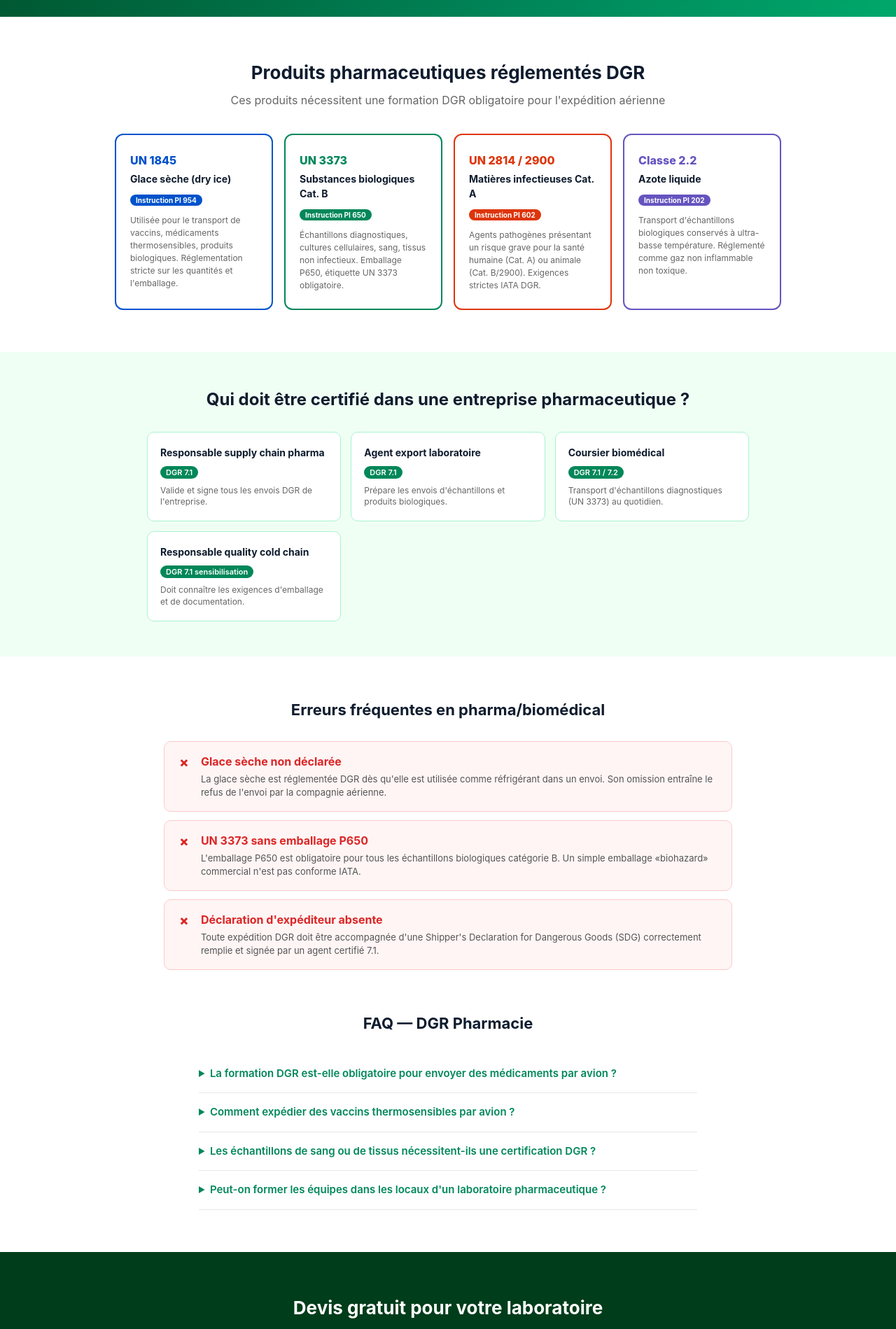
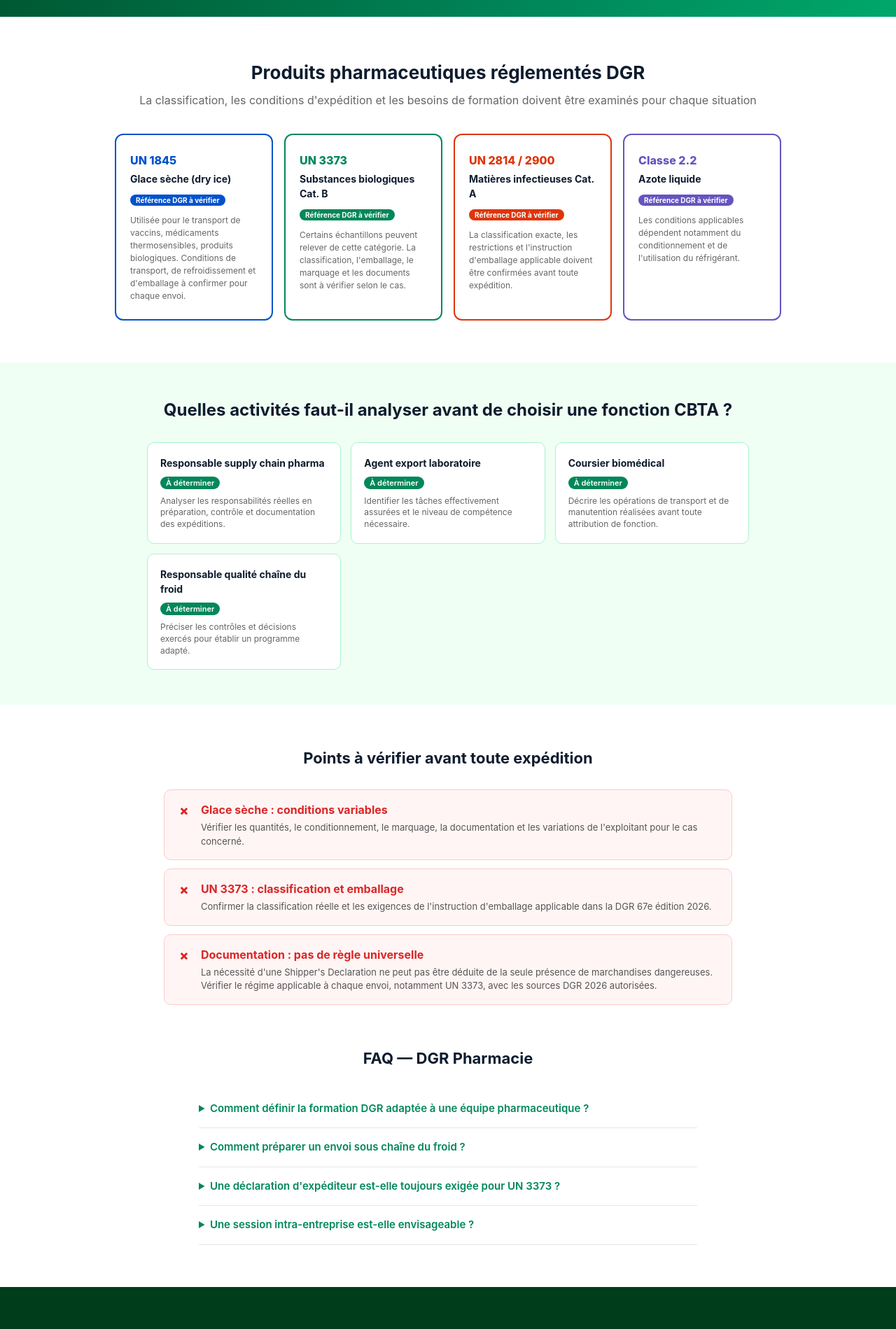
Before and after one commit to relaxsaadi/cbta, a Next.js app: page /formation-dgr-pharmacie in a window 1280 px wide. Shown: the part 640-2539 px from the top of the page at 70% size. Built offline with nearby package versions, Linux system fonts and the light colour scheme; no server answers.

Commit message:
fix(dgr-public): fail closed pharma training claims and UN3373 paperwork

```diff
--- a/app/formation-dgr-pharmacie/page.tsx
+++ b/app/formation-dgr-pharmacie/page.tsx
@@ -10,7 +10,7 @@ import TrackedLink from "@/components/TrackedLink";
 export const metadata: Metadata = {
   title: "Formation IATA DGR Pharmacie & Biomédical — Glace Sèche, UN 3373",
   description:
-    "Formation IATA DGR pour le secteur pharmaceutique et biomédical : glace sèche (PI 954), substances biologiques UN 3373, matières infectieuses UN 2814/2900. Centre CBTA certifié en Algérie.",
+    "Formation DGR pour équipes pharmaceutiques et biomédicales : analyse des tâches réelles et des produits transportés. Classification et obligations à confirmer selon la réglementation applicable.",
   alternates: { canonical: "/formation-dgr-pharmacie" },
   keywords: [
     "formation DGR pharmacie",
@@ -22,7 +22,7 @@ export const metadata: Metadata = {
   openGraph: {
     title: "Formation DGR Pharmacie & Biomédical — KOST GROUP",
     description:
-      "Formation IATA DGR spécialisée pharma : glace sèche (PI 954), UN 3373, UN 2814. Compliance cold chain aérienne.",
+      "Formation DGR pour la chaîne du froid pharmaceutique et les expéditions biomédicales, avec analyse préalable des marchandises et fonctions concernées.",
     url: "https://dgr.kostacademy.com/formation-dgr-pharmacie",
   },
 };
@@ -40,36 +40,35 @@ const JSON_LD = {
   },
   courseCode: "DGR-PHARMA",
   availableLanguage: "fr",
-  occupationalCredentialAwarded: "Certificat IATA DGR-CBTA",
 };
 
 const PRODUITS = [
   {
     code: "UN 1845",
     label: "Glace sèche (dry ice)",
-    pi: "Instruction PI 954",
-    desc: "Utilisée pour le transport de vaccins, médicaments thermosensibles, produits biologiques. Réglementation stricte sur les quantités et l'emballage.",
+    pi: "Référence DGR à vérifier",
+    desc: "Utilisée pour le transport de vaccins, médicaments thermosensibles, produits biologiques. Conditions de transport, de refroidissement et d'emballage à confirmer pour chaque envoi.",
     color: "#0052cc",
   },
   {
     code: "UN 3373",
     label: "Substances biologiques Cat. B",
-    pi: "Instruction PI 650",
-    desc: "Échantillons diagnostiques, cultures cellulaires, sang, tissus non infectieux. Emballage P650, étiquette UN 3373 obligatoire.",
+    pi: "Référence DGR à vérifier",
+    desc: "Certains échantillons peuvent relever de cette catégorie. La classification, l'emballage, le marquage et les documents sont à vérifier selon le cas.",
     color: "#00875a",
   },
   {
     code: "UN 2814 / 2900",
     label: "Matières infectieuses Cat. A",
-    pi: "Instruction PI 602",
-    desc: "Agents pathogènes présentant un risque grave pour la santé humaine (Cat. A) ou animale (Cat. B/2900). Exigences strictes IATA DGR.",
+    pi: "Référence DGR à vérifier",
+    desc: "La classification exacte, les restrictions et l'instruction d'emballage applicable doivent être confirmées avant toute expédition.",
     color: "#de350b",
   },
   {
     code: "Classe 2.2",
     label: "Azote liquide",
-    pi: "Instruction PI 202",
-    desc: "Transport d'échantillons biologiques conservés à ultra-basse température. Réglementé comme gaz non inflammable non toxique.",
+    pi: "Référence DGR à vérifier",
+    desc: "Les conditions applicables dépendent notamment du conditionnement et de l'utilisation du réfrigérant.",
     color: "#6554c0",
   },
 ];
@@ -91,10 +90,10 @@ export default function Page() {
             Formation IATA DGR<br />Pharmacie & Biomédical
           </h1>
           <p style={{ fontSize: 17, opacity: 0.9, maxWidth: 600, margin: "0 auto 12px" }}>
-            Glace sèche · UN 3373 · UN 2814 · Azote liquide — Certifiez vos équipes pour l&apos;expédition aérienne de produits pharmaceutiques et biologiques.
+            Glace sèche · UN 3373 · matières infectieuses · réfrigérants — identifiez les compétences requises pour les tâches réellement exercées.
           </p>
           <p style={{ fontSize: 14, opacity: 0.7, marginBottom: 32 }}>
-            CBTA Provider certifié · Conformité IATA DGR dernière édition · Algérie & Afrique
+            Approche CBTA selon les tâches · Documents réglementaires à vérifier · Modalités sur demande
           </p>
           <div style={{ display: "flex", gap: 12, justifyContent: "center", flexWrap: "wrap" }}>
             <a href="#contact" style={{ background: "white", color: "#003d1a", padding: "14px 28px", borderRadius: 8, fontWeight: 700, textDecoration: "none" }}>
@@ -112,7 +111,7 @@ export default function Page() {
             Produits pharmaceutiques réglementés DGR
           </h2>
           <p style={{ textAlign: "center", color: "#666", marginBottom: 36 }}>
-            Ces produits nécessitent une formation DGR obligatoire pour l&apos;expédition aérienne
+            La classification, les conditions d&apos;expédition et les besoins de formation doivent être examinés pour chaque situation
           </p>
           <div style={{ display: "grid", gridTemplateColumns: "repeat(auto-fill, minmax(220px, 1fr))", gap: 16 }}>
             {PRODUITS.map((p) => (
@@ -130,14 +129,14 @@ export default function Page() {
         <section style={{ background: "#f0fff4", padding: "50px 24px" }}>
           <div style={{ maxWidth: 860, margin: "0 auto" }}>
             <h2 style={{ textAlign: "center", fontSize: 24, fontWeight: 700, marginBottom: 28 }}>
-              Qui doit être certifié dans une entreprise pharmaceutique ?
+              Quelles activités faut-il analyser avant de choisir une fonction CBTA ?
             </h2>
             <div style={{ display: "grid", gridTemplateColumns: "repeat(auto-fill, minmax(220px, 1fr))", gap: 14 }}>
               {[
-                { poste: "Responsable supply chain pharma", cat: "DGR 7.1", desc: "Valide et signe tous les envois DGR de l'entreprise." },
-                { poste: "Agent export laboratoire", cat: "DGR 7.1", desc: "Prépare les envois d'échantillons et produits biologiques." },
-                { poste: "Coursier biomédical", cat: "DGR 7.1 / 7.2", desc: "Transport d'échantillons diagnostiques (UN 3373) au quotidien." },
-                { poste: "Responsable quality cold chain", cat: "DGR 7.1 sensibilisation", desc: "Doit connaître les exigences d'emballage et de documentation." },
+                { poste: "Responsable supply chain pharma", cat: "À déterminer", desc: "Analyser les responsabilités réelles en préparation, contrôle et documentation des expéditions." },
+                { poste: "Agent export laboratoire", cat: "À déterminer", desc: "Identifier les tâches effectivement assurées et le niveau de compétence nécessaire." },
+                { poste: "Coursier biomédical", cat: "À déterminer", desc: "Décrire les opérations de transport et de manutention réalisées avant toute attribution de fonction." },
+                { poste: "Responsable qualité chaîne du froid", cat: "À déterminer", desc: "Préciser les contrôles et décisions exercés pour établir un programme adapté." },
               ].map((p) => (
                 <div key={p.poste} style={{ background: "white", borderRadius: 10, padding: "18px", border: "1px solid #a7f3d0" }}>
                   <div style={{ fontWeight: 700, fontSize: 14, marginBottom: 4 }}>{p.poste}</div>
@@ -152,13 +151,13 @@ export default function Page() {
         {/* Erreurs fréquentes */}
         <section style={{ maxWidth: 860, margin: "0 auto", padding: "60px 24px" }}>
           <h2 style={{ textAlign: "center", fontSize: 22, fontWeight: 700, marginBottom: 28 }}>
-            Erreurs fréquentes en pharma/biomédical
+            Points à vérifier avant toute expédition
           </h2>
           <div style={{ display: "flex", flexDirection: "column", gap: 12 }}>
             {[
-              { e: "Glace sèche non déclarée", s: "La glace sèche est réglementée DGR dès qu'elle est utilisée comme réfrigérant dans un envoi. Son omission entraîne le refus de l'envoi par la compagnie aérienne." },
-              { e: "UN 3373 sans emballage P650", s: "L'emballage P650 est obligatoire pour tous les échantillons biologiques catégorie B. Un simple emballage «biohazard» commercial n'est pas conforme IATA." },
-              { e: "Déclaration d'expéditeur absente", s: "Toute expédition DGR doit être accompagnée d'une Shipper's Declaration for Dangerous Goods (SDG) correctement remplie et signée par un agent certifié 7.1." },
+              { e: "Glace sèche : conditions variables", s: "Vérifier les quantités, le conditionnement, le marquage, la documentation et les variations de l'exploitant pour le cas concerné." },
+              { e: "UN 3373 : classification et emballage", s: "Confirmer la classification réelle et les exigences de l'instruction d'emballage applicable dans la DGR 67e édition 2026." },
+              { e: "Documentation : pas de règle universelle", s: "La nécessité d'une Shipper's Declaration ne peut pas être déduite de la seule présence de marchandises dangereuses. Vérifier le régime applicable à chaque envoi, notamment UN 3373, avec les sources DGR 2026 autorisées." },
             ].map((item) => (
               <div key={item.e} style={{ display: "flex", gap: 16, background: "#fff5f5", borderRadius: 10, padding: "16px 20px", border: "1px solid #fecaca" }}>
                 <div style={{ flexShrink: 0, fontWeight: 800, color: "#dc2626", fontSize: 18 }}>✗</div>
@@ -175,10 +174,10 @@ export default function Page() {
         <section style={{ maxWidth: 760, margin: "0 auto", padding: "0 24px 60px" }}>
           <h2 style={{ fontSize: 22, fontWeight: 700, marginBottom: 28, textAlign: "center" }}>FAQ — DGR Pharmacie</h2>
           {[
-            { q: "La formation DGR est-elle obligatoire pour envoyer des médicaments par avion ?", a: "Oui, si les médicaments entrent dans la classification DGR (inflammables, toxiques, biologiques, etc.). Tout expéditeur doit avoir un agent certifié DGR 7.1 qui prépare et signe l'envoi." },
-            { q: "Comment expédier des vaccins thermosensibles par avion ?", a: "Les vaccins conservés sur glace sèche sont classés DGR. L'expéditeur doit être certifié 7.1, utiliser l'emballage réglementaire, et remplir une Shipper's Declaration (SDG). La formation couvre ces procédures." },
-            { q: "Les échantillons de sang ou de tissus nécessitent-ils une certification DGR ?", a: "Oui. Les échantillons biologiques catégorie B sont classés UN 3373 — expédition soumise à l'instruction d'emballage P650 et à une Shipper's Declaration. Une formation DGR 7.1 est requise." },
-            { q: "Peut-on former les équipes dans les locaux d'un laboratoire pharmaceutique ?", a: "Oui, KOST GROUP propose des formations intra-entreprise dans vos locaux. C'est souvent plus efficace pour contextualiser la formation à vos produits spécifiques (catalogue DGR de votre labo)." },
+            { q: "Comment définir la formation DGR adaptée à une équipe pharmaceutique ?", a: "Il faut identifier les produits concernés, les tâches réellement exercées et les obligations applicables. Une fonction CBTA ne se déduit pas automatiquement du titre du poste." },
+            { q: "Comment préparer un envoi sous chaîne du froid ?", a: "L'analyse porte notamment sur le produit, le réfrigérant, son conditionnement et les exigences documentaires du transporteur. Les prescriptions doivent être confirmées dans la DGR 67e édition 2026 et ses mises à jour." },
+            { q: "Une déclaration d'expéditeur est-elle toujours exigée pour UN 3373 ?", a: "Non, aucune exigence universelle ne doit être présumée. La classification, les instructions d'emballage et les documents requis doivent être vérifiés pour l'envoi concerné dans les textes applicables en 2026." },
+            { q: "Une session intra-entreprise est-elle envisageable ?", a: "Une session peut être étudiée selon les besoins de formation, les moyens disponibles et les autorisations applicables. Les conditions sont confirmées par écrit avant engagement." },
           ].map((faq) => (
             <details key={faq.q} style={{ borderBottom: "1px solid #e5e7eb", padding: "16px 0" }}>
               <summary style={{ fontWeight: 600, cursor: "pointer", fontSize: 15, color: "#00875a" }}>{faq.q}</summary>
@@ -190,7 +189,7 @@ export default function Page() {
         {/* Formulaire */}
         <section id="contact" style={{ background: "#003d1a", padding: "60px 24px" }}>
           <div style={{ maxWidth: 600, margin: "0 auto", textAlign: "center", color: "white", marginBottom: 32 }}>
-            <h2 style={{ fontSize: 26, fontWeight: 700, marginBottom: 8 }}>Devis gratuit pour votre laboratoire</h2>
+            <h2 style={{ fontSize: 26, fontWeight: 700, marginBottom: 8 }}>Demander une proposition pour votre laboratoire</h2>
             <p style={{ opacity: 0.8, fontSize: 14 }}>Précisez vos produits (glace sèche, UN 3373…) — nous adaptons la formation à votre activité.</p>
           </div>
           <div style={{ maxWidth: 600, margin: "0 auto" }}>
```
